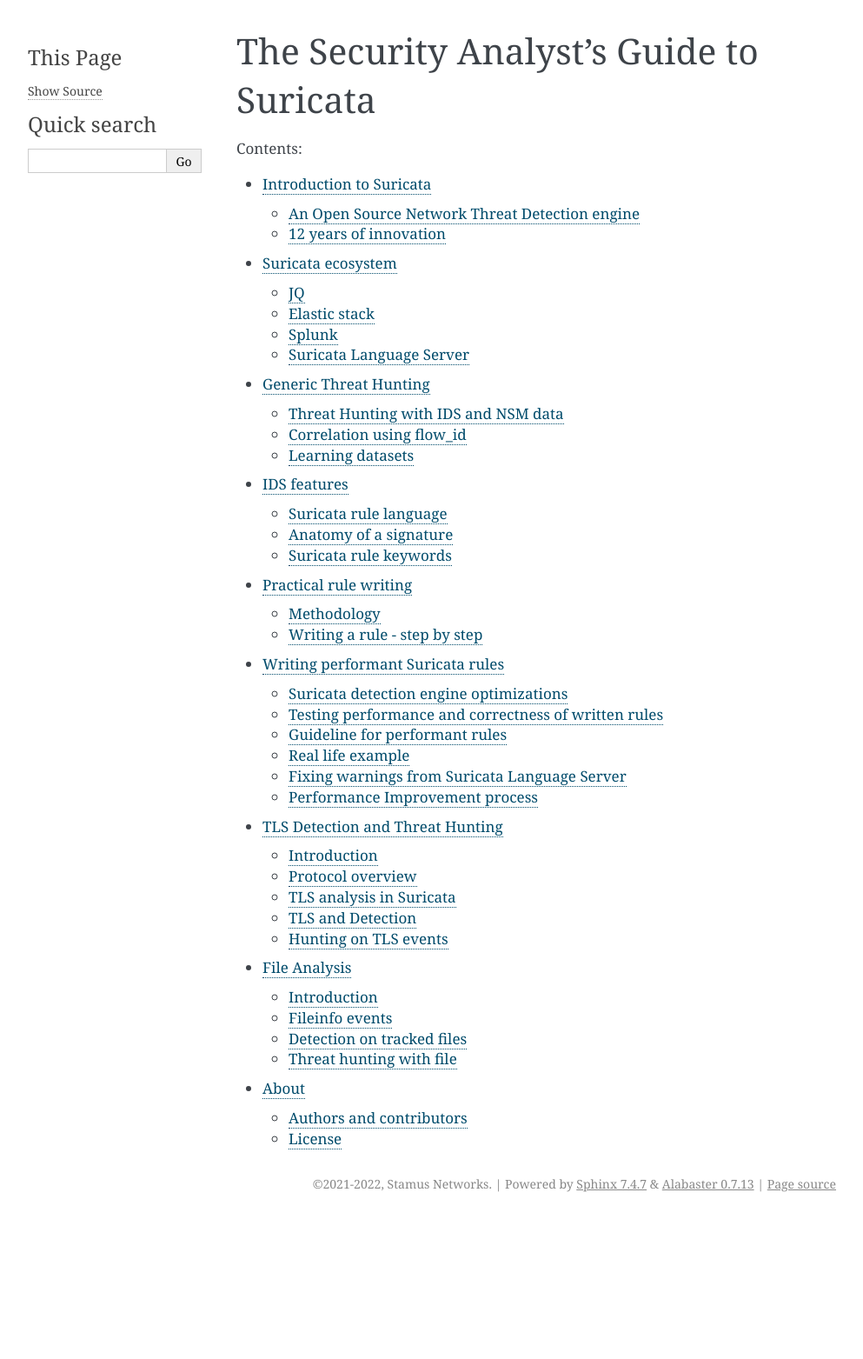
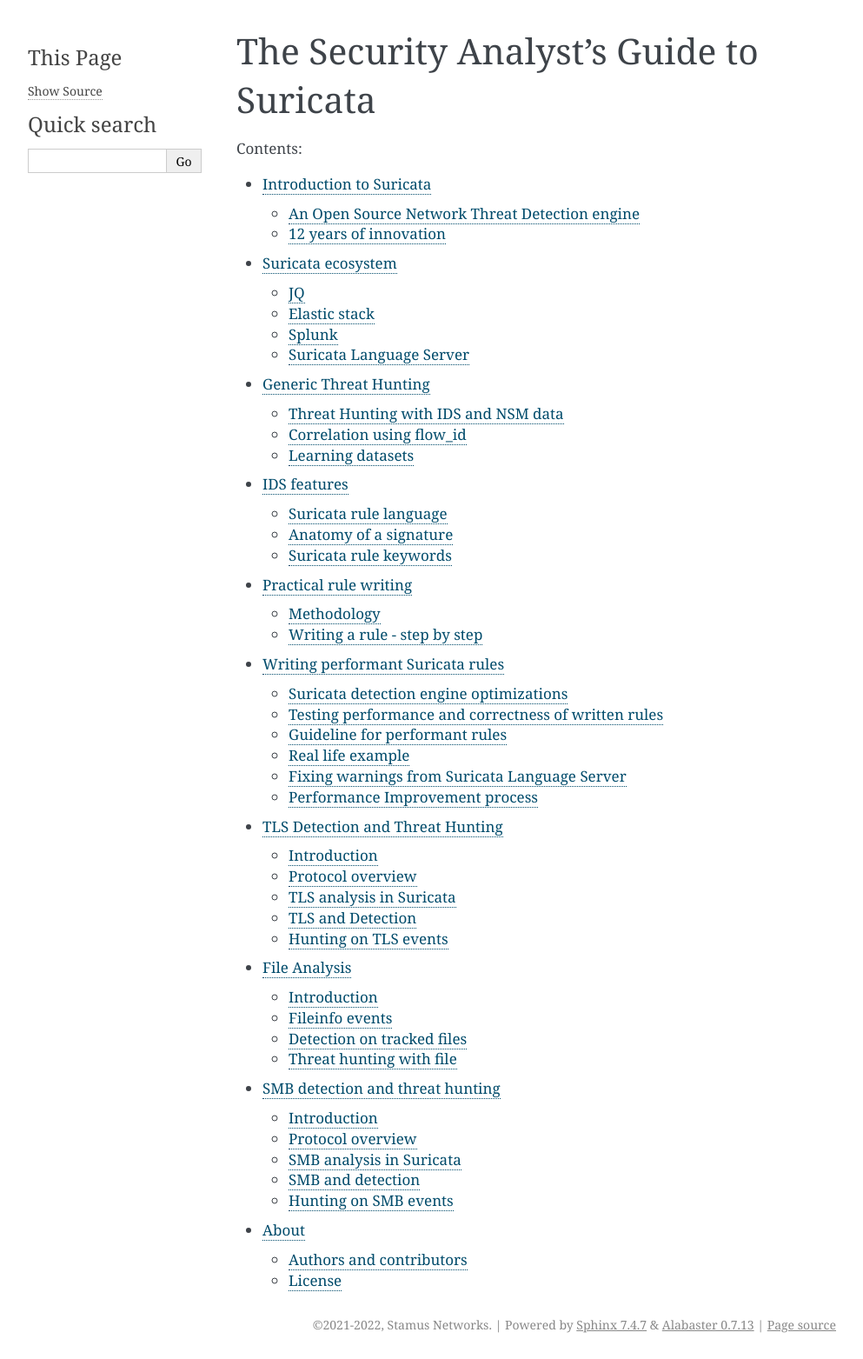
Before and after one commit to StamusNetworks/suricata-4-analysts, a Sphinx documentation site: the page built from source/index.rst, in a window 1280 px wide. Shown: the whole page at 87% size, without its empty margins (148-1141 px from the left). Built offline with Sphinx 7.4.7, drawn with Linux system fonts in a browser that asks for light colours; before the commit the page ends 1401 px from its top, so only the background shows below that; some of the changed lines change nothing that is shown.

Commit message:
smb: first addition

```diff
--- a/source/index.rst
+++ b/source/index.rst
@@ -18,4 +18,5 @@
    write-performant-rules
    tls-threat-hunting
    file-analysis
+   smb-threat-hunting
    about
--- /dev/null
+++ b/source/smb-threat-hunting.rst
@@ -0,0 +1,364 @@
+=================================
+SMB detection and threat hunting
+=================================
+
+Introduction
+============
+
+SMB (Server Message Block) is a client-server communication protocol that has many implementations and is used primarily for sharing access to files printers and resources on the network. The Microsoft windows networks variant is is known as Microsoft SMB Protocol. Other systems and OS types like Linux and Mac also include support for SMB.
+
+There are many versions and history revisions
+
+- SMB 1.0
+- CIFS
+- SMB 2.0
+- SMB 2.1
+- SMB 3.0
+- SMB 3.0.2
+- SMB 3.1.1
+
+and third party implementations
+
+- Samba
+- Netsmb
+- NQ
+- MoSMB
+- Fusion File Share by Tuxera
+- Likewise
+
+
+The implementation and the central internal usage of the protocol by many types of OSes makes it ideal medium to be used by threat actors for internal/lateral movement. Once foothold is established , the actor can utilize build in and default available functionality.
+
+
+Protocol overview
+=================
+
+SMB Protocol functionality can also includes the following
+
+- Dialect negotiation
+- Determining other Microsoft SMB Protocol servers on the network, or network browsing
+- Printing over a network
+- File, directory, and share access authentication
+- File and record locking
+- File and directory change notification
+- Extended file attribute handling
+- Unicode support
+
+which makes it even more interesting and potent in terms of network visibility and monitoring.
+
+SMB analysis in Suricata
+=========================
+
+Suricata supports protocol analysis and logging of all SMB  versions - SMB 1.x, SMB 2.x and SMB 3.x.
+Since Suricata 6 SMB has been further improved including thanks to community feedback and code donation.
+
+.. code-block:: JSON
+
+  {
+    "timestamp": "2022-05-04T18:51:26.052278+0300",
+    "flow_id": 1941808952834204,
+    "pcap_cnt": 1189,
+    "event_type": "smb",
+    "src_ip": "10.136.0.69",
+    "src_port": 49622,
+    "dest_ip": "10.136.0.64",
+    "dest_port": 445,
+    "proto": "TCP",
+    "pkt_src": "wire/pcap",
+    "metadata": {
+      "flowbits": [
+        "ET.smbdcerpc.endians"
+      ]
+    },
+    "smb": {
+      "id": 85,
+      "dialect": "3.11",
+      "command": "SMB2_COMMAND_CREATE",
+      "status": "STATUS_SUCCESS",
+      "status_code": "0x0",
+      "session_id": 52777564766265,
+      "tree_id": 9,
+      "filename": "PSEXESVC.exe",
+      "disposition": "FILE_OPEN",
+      "access": "normal",
+      "created": 1651679428,
+      "accessed": 1651679428,
+      "modified": 1651679428,
+      "changed": 1651679428,
+      "size": 383872,
+      "fuid": "000002a0-000c-0000-0021-00000000000c"
+    }
+  }
+
+The ``smb`` object contains all the information about the specific SMB transaction. The ``smb`` object can be found in both ``"event_type":"alert"`` as supplemental metadata and as a stand alone SMB protocol log - ``"event_type":"smb"``. It has detailed ``key:value``  field pairs giving information about the transaction. In the example above  - ``filename`` of the file accessed or transferred, ``disposition`` instructing the action the server must take if the file already exists, ``command`` containing the actual SMB command, ``status`` has the return status of the command.
+
+.. code-block:: JSON
+
+  "smb": {
+    "id": 3,
+    "dialect": "3.11",
+    "command": "SMB2_COMMAND_SESSION_SETUP",
+    "status": "STATUS_SUCCESS",
+    "status_code": "0x0",
+    "session_id": 52777564766265,
+    "tree_id": 0,
+    "ntlmssp": {
+      "domain": "STCONSULT",
+      "user": "Administrator",
+      "host": "PC1"
+    }
+
+Other useful information is also available depending on the different SMB transaction or request. In the example above we have information about a session setup with details about ``domain`` - the domain , ``user`` - the user establishing the session,  and the ``host`` it is established from.
+
+.. code-block:: JSON
+
+  "smb": {
+    "id": 73,
+    "dialect": "3.11",
+    "command": "SMB2_COMMAND_WRITE",
+    "status": "STATUS_SUCCESS",
+    "status_code": "0x0",
+    "session_id": 52777564766265,
+    "tree_id": 1,
+    "dcerpc": {
+      "request": "BIND",
+      "response": "BINDACK",
+      "interfaces": [
+        {
+          "uuid": "367abb81-9844-35f1-ad32-98f038001003",
+          "version": "2.0",
+          "ack_result": 0,
+          "ack_reason": 0
+        },
+        {
+          "uuid": "367abb81-9844-35f1-ad32-98f038001003",
+          "version": "2.0",
+          "ack_result": 3,
+          "ack_reason": 0
+        }
+      ],
+      "call_id": 2
+    }
+
+We can also count on Suricata to give us any specific data on top of SMB , like  DCERPC and specific Microsoft protocol UUID - ``uuid``.
+
+
+
+SMB and detection
+==================
+
+SMB keywords
+-------------
+
+Out of the box Suricata supports the following keywords in alerts for matching inside the SMB transactions, all are sticky buffers:
+
+.. code-block::
+
+ dcerpc.iface
+ Match on the UUID of the protocol
+
+ dcerpc.opnum
+ Match on the opnum of the protocol
+
+ dcerpc.stub_data
+ Match on the stub data
+
+ smb.named_pipe
+ Match on SMB named pipe in tree connect
+
+ smb.share
+ Match on SMB share name in tree connect
+
+These keywords can be used in rules matching. It is important to note that those keywords are separate from the protocol fields matching that can further be used in SIEM queries of the SMB protocol logs produced by Suricata.
+
+
+Hunting on SMB events
+======================
+
+SMB Scheduled task created remotely
+-----------------------------------
+
+Hunting on SMB events is a big task and to be more potent and successful it also needs infrastructure and organisational local knowledge.
+As an example it might be interesting to know, highlight and investigate when a ``Scheduled Task`` is created remotely. For that we can use the following rule:
+
+.. code-block::
+
+  alert smb any any -> any any ( \\
+  msg: "SN MS Scheduled task created remotely"; \\
+  flow: to_server, established; \\
+  dcerpc.iface:378E52B0-C0A9-11CF-822D-00AA0051E40F; dcerpc.opnum:0;
+  reference:url,https://docs.microsoft.com/en-us/openspecs/windows_protocols/ms-tsch/4d44c426-fad2-4cc7-9677-bfcd235dca33; \\
+  metadata:created_at 2022_09_20, updated_at 2022_09_20; target:dest_ip; sid:1000001; rev:1;)
+
+The resulting alert event log could look like so, please note the ``flow`` and ``smb`` subsections of the alert event:
+
+.. code-block:: JSON
+
+  {
+    "stream": 1,
+    "ether": {
+      "dest_mac": "ff:ff:ff:28:fe:2d",
+      "src_mac": "ff:ff:ff:7a:71:40"
+    },
+    "timestamp": "2022-09-27T20:04:27.911458+0200",
+    "dest_ip": "10.10.11.15",
+    "tx_id": 9,
+    "packet_info": {
+      "linktype": 1
+    },
+    "flow_id": 1056255386940814,
+    "flow": {
+      "dest_ip": "10.10.11.15",
+      "src_ip": "10.10.22.55",
+      "pkts_toserver": 17,
+      "pkts_toclient": 15,
+      "bytes_toserver": 3983,
+      "bytes_toclient": 3240,
+      "start": "2022-09-27T20:04:27.311464+0200",
+      "src_port": 55067,
+      "dest_port": 445
+    },
+    "type": "json-log",
+    "in_iface": "eth0",
+    "app_proto": "smb",
+    "metadata": {
+      "flowbits": [
+        "ET.smbdcerpc.endians"
+      ]
+    },
+    "src_ip": "10.10.22.55",
+    "alert": {
+      "metadata": {
+        "created_at": [
+          "2022_09_20"
+        ],
+        "updated_at": [
+          "2022_09_20"
+        ]
+      },
+      "rev": 1,
+      "source": {
+        "port": 55067,
+        "ip": "10.10.22.55"
+      },
+      "action": "allowed",
+      "gid": 1,
+      "category": "",
+      "severity": 3,
+      "target": {
+        "port": 445,
+        "ip": "10.10.11.15"
+      },
+      "signature_id": 1000001,
+      "lateral": "intranet",
+      "signature": "SN MS Scheduled task created remotely"
+    },
+    "event_type": "alert",
+    "@version": "1",
+    "input": {
+      "type": "log"
+    },
+    "dest_port": 445,
+    "@timestamp": "2022-09-27T18:04:27.911Z",
+    "proto": "TCP",
+    "src_port": 55067,
+    "smb": {
+      "id": 10,
+      "tree_id": 1,
+      "session_id": 17607151321153,
+      "dialect": "3.11",
+      "ext_status": {
+        "facility": "UNDEFINED",
+        "customer": 0,
+        "severity": "SUCCESS",
+        "text": "STATUS_PENDING",
+        "short_code": "0x103"
+      },
+      "dcerpc": {
+        "response": "UNREPLIED",
+        "request": "REQUEST",
+        "req": {
+          "stub_data_size": 264,
+          "frag_cnt": 1
+        },
+        "call_id": 2,
+        "opnum": 0
+      },
+      "command": "SMB2_COMMAND_IOCTL",
+      "status": "STATUS_PENDING",
+      "status_code": "0x103"
+    }
+  }
+
+SMB Status Access Denied
+------------------------
+
+Access denied in SMB could be common occurrence in cases when creating a tree connect:
+
+.. code-block:: JSON
+
+  {
+    "timestamp": "2022-05-20T20:31:58.553243+0200",
+    "flow_id": 1047258484058895,
+    "event_type": "smb",
+    "src_ip": "10.150.1.93",
+    "src_port": 52092,
+    "dest_ip": "10.150.1.46",
+    "dest_port": 445,
+    "proto": "TCP",
+    "pkt_src": "wire/pcap",
+    "metadata": {
+      "flowbits": [
+        "ET.smbdcerpc.endians",
+        "ET.dcerpc.mssrvs",
+        "ET.smb.binary"
+      ]
+    },
+    "smb": {
+      "id": 54,
+      "dialect": "3.11",
+      "command": "SMB2_COMMAND_TREE_CONNECT",
+      "status": "STATUS_ACCESS_DENIED",
+      "status_code": "0xc0000022",
+      "session_id": 30786459795473,
+      "tree_id": 0,
+      "share": "\\\\WZVCDYTZUR6.GONE.LOCAL\\C$",
+      "share_type": "UNKNOWN"
+    }
+  }
+
+However what could be interesting is to use the SMB protocol and flow transaction data in Suricata to detect brute forcing. The idea is to highlight all SMB flows that have many ``STATUS_ACCESS_DENIED`` command results in the same flow indicating possible brute forcing.
+
+This could be achieved by combining 2 Suricata log fields. Mainly ``flow_id`` and ``smb.status``. We can use that combination as ``flow_id`` contains the Suricata native unique flow identifier which can be used to correlate events such as alerts, flows, file transactions and protocol logs from the same flow.
+
+JQ command line query
+~~~~~~~~~~~~~~~~~~~~~
+
+.. code-block::
+
+  jq 'select(.event_type=="smb" and .smb.status == "STATUS_ACCESS_DENIED")' /var/log/suricata/eve.json | jq .flow_id |sort | uniq -c
+  10 1047258484058895
+
+The JQ query above reruns the result which is 10 time status ``STATUS_ACCESS_DENIED`` in the same flow with ``flow_id`` - ``1047258484058895``
+10 Access denied in the same flow !
+
+Kibana query
+~~~~~~~~~~~~
+
+Create a table visualisation that uses an aggregation in Kibana on the field ``flow_id`` with the following query search
+
+.. code-block::
+
+  event_type:"smb" AND smb.status:"STATUS_ACCESS_DENIED"
+
+Splunk query
+~~~~~~~~~~~~
+
+Similar for Splunk the query can be:
+
+.. code-block::
+
+  event_type=smb sourcetype="suricata:smb" smb.status=STATUS_ACCESS_DENIED |
+      table src_ip, dest_ip, flow_id |
+      stats count by src_ip,dest_ip,flow_id |
+      sort - count
```
